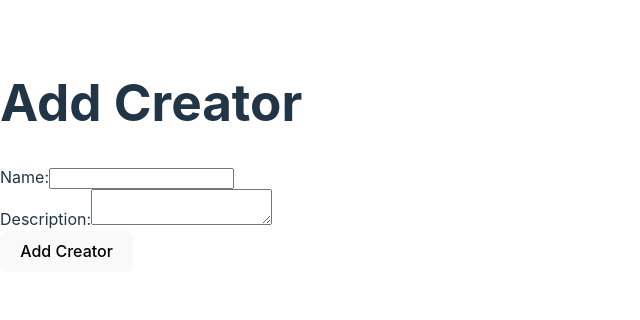
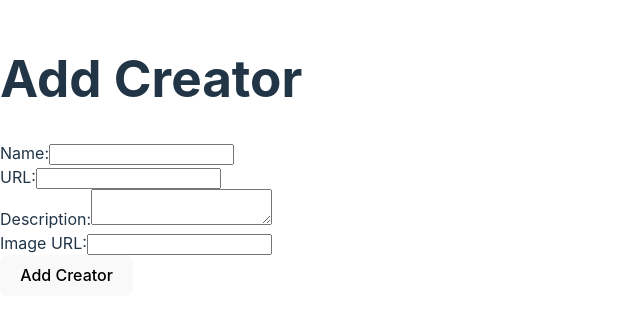
Before and after one commit to GreyActOwl1/code-creator, a React (Vite) app: page /creators/add in a window 1280 px wide. Shown: the part 244-564 px from the top of the page, without its empty margins (0-640 px from the left). Built offline with nearby package versions, Linux system fonts and the light colour scheme.

Commit message:
Add new creator feature
users can now add new creators

```diff
--- a/src/pages/AddCreator.tsx
+++ b/src/pages/AddCreator.tsx
@@ -1,16 +1,28 @@
 import React, { useState } from 'react';
+import { useNavigate } from 'react-router-dom';
+import { supabase } from '../supaBaseclient';
 
 const AddCreator: React.FC = () => {
   const [name, setName] = useState('');
+  const [url, setUrl] = useState('');
   const [description, setDescription] = useState('');
+  const [imageUrl, setImageUrl] = useState('');
+  const navigate = useNavigate();
 
-  const handleSubmit = (e: React.FormEvent) => {
+  const handleSubmit = async (e: React.FormEvent) => {
     e.preventDefault();
-    // TODO: Implement the logic to add the creator
-    console.log('Creator added:', { name, description });
-    // Reset form fields
-    setName('');
-    setDescription('');
+
+    const { data, error } = await supabase
+      .from('creators')
+      .insert([{ name, url, description, imageUrl }])
+      .select();
+
+    if (error) {
+      console.error('Error adding creator:', error);
+    } else {
+      console.log('Creator added:', data);
+      navigate('/creators');
+    }
   };
 
   return (
@@ -28,11 +40,31 @@ const AddCreator: React.FC = () => {
           />
         </div>
         <div>
+          <label htmlFor="url">URL:</label>
+          <input
+            type="url"
+            id="url"
+            value={url}
+            onChange={(e) => setUrl(e.target.value)}
+            required
+          />
+        </div>
+        <div>
           <label htmlFor="description">Description:</label>
           <textarea
             id="description"
             value={description}
             onChange={(e) => setDescription(e.target.value)}
+            required
+          />
+        </div>
+        <div>
+          <label htmlFor="imageUrl">Image URL:</label>
+          <input
+            type="url"
+            id="imageUrl"
+            value={imageUrl}
+            onChange={(e) => setImageUrl(e.target.value)}
             required
           />
         </div>
```
